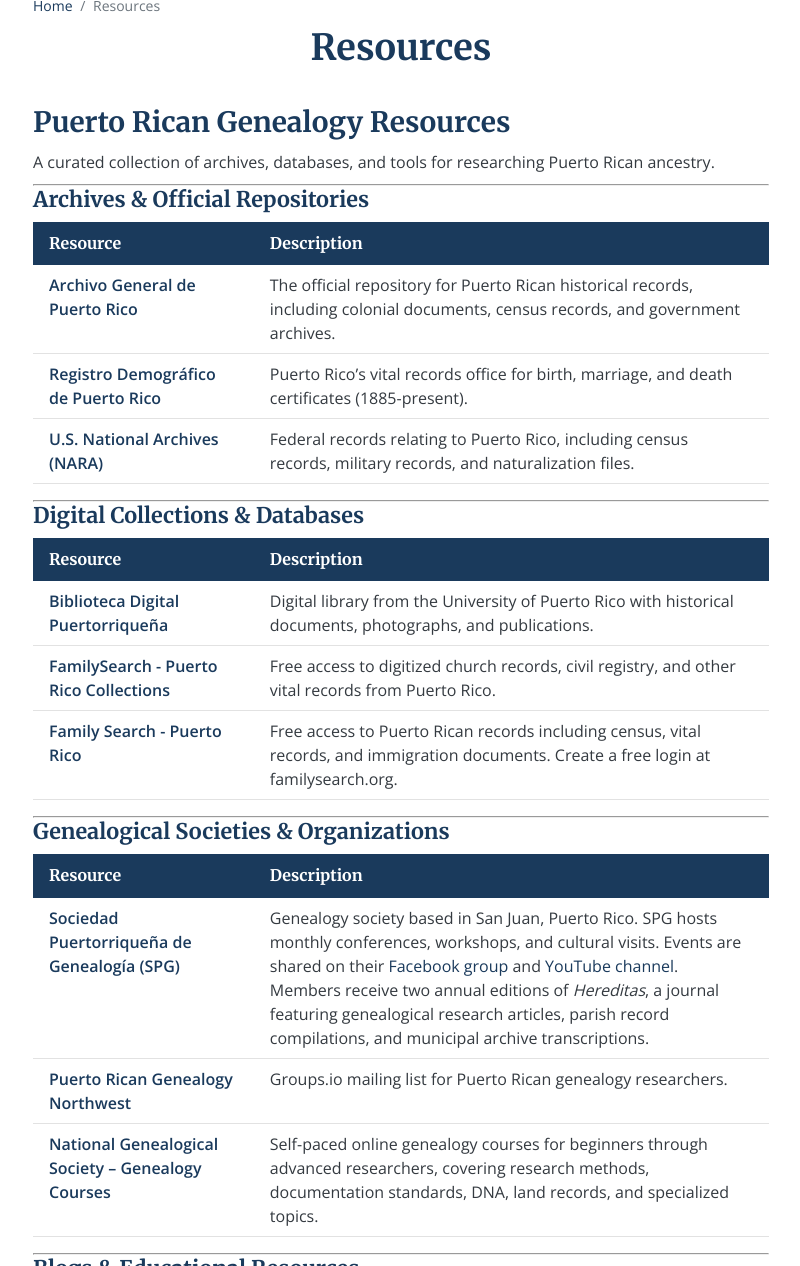
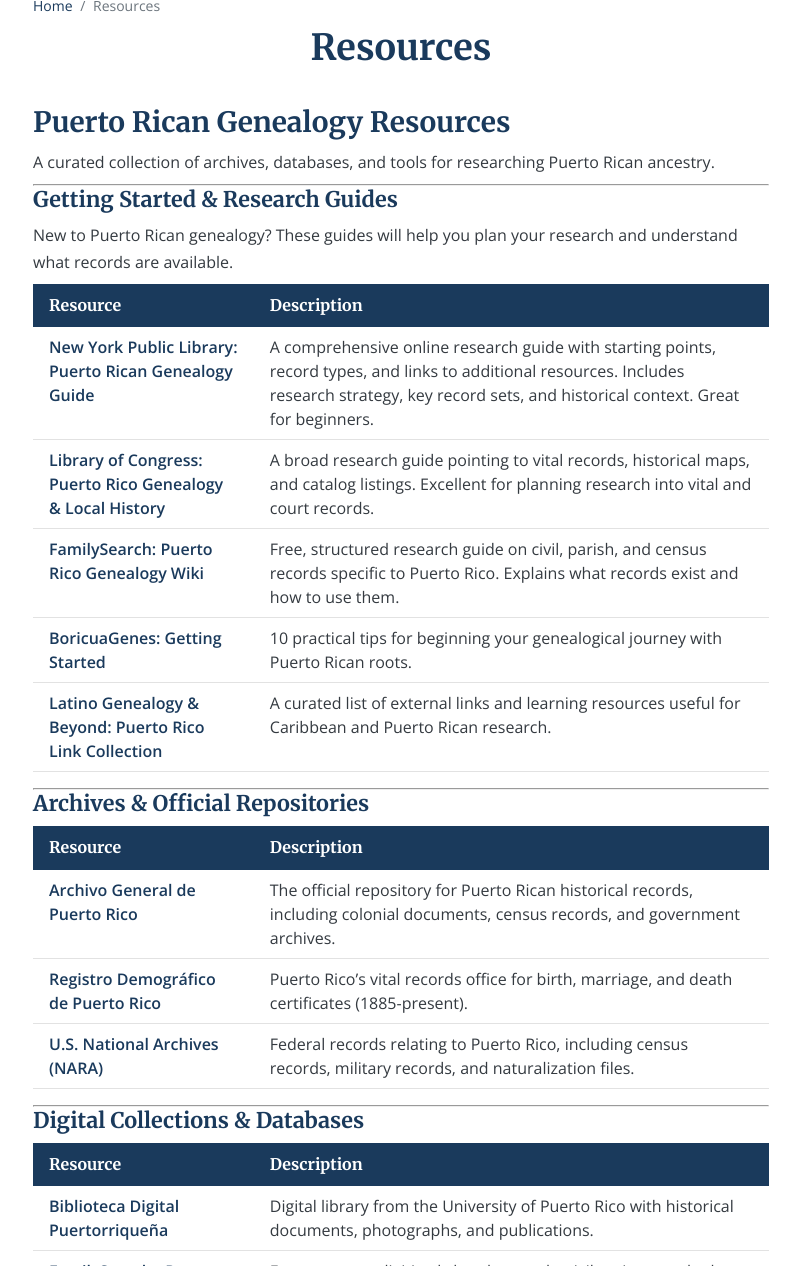
Before and after one commit to SylviaVargas/puertoricangenealogygroup, a Jekyll site: the page built from resources.md, in a window 1280 px wide and 1400 px high, cut to the strip 134-1400 px from the top of the window. Shown: the whole strip, without its empty margins (239-1039 px from the left). Built offline with Jekyll 4.4.1, drawn with Linux system fonts in a browser that asks for light colours; some of the changed text lies outside the part shown.

Commit message:
Update Resources.

```diff
--- a/resources.md
+++ b/resources.md
@@ -10,6 +10,20 @@
 ## Puerto Rican Genealogy Resources
 
 A curated collection of archives, databases, and tools for researching Puerto Rican ancestry.
+
+---
+
+### Getting Started & Research Guides
+
+New to Puerto Rican genealogy? These guides will help you plan your research and understand what records are available.
+
+| Resource | Description |
+|----------|-------------|
+| <a href="https://libguides.nypl.org/puertoricogenealogy/atnypl" target="_blank" rel="noopener">New York Public Library: Puerto Rican Genealogy Guide</a> | A comprehensive online research guide with starting points, record types, and links to additional resources. Includes research strategy, key record sets, and historical context. Great for beginners. |
+| <a href="https://guides.loc.gov/puerto-rico-local-history-genealogy" target="_blank" rel="noopener">Library of Congress: Puerto Rico Genealogy & Local History</a> | A broad research guide pointing to vital records, historical maps, and catalog listings. Excellent for planning research into vital and court records. |
+| <a href="https://www.familysearch.org/en/wiki/Puerto_Rico_Genealogy" target="_blank" rel="noopener">FamilySearch: Puerto Rico Genealogy Wiki</a> | Free, structured research guide on civil, parish, and census records specific to Puerto Rico. Explains what records exist and how to use them. |
+| <a href="https://boricuagenes.com/getting-started/" target="_blank" rel="noopener">BoricuaGenes: Getting Started</a> | 10 practical tips for beginning your genealogical journey with Puerto Rican roots. |
+| <a href="https://latinogenealogyandbeyond.com/puerto-rico-link-list/" target="_blank" rel="noopener">Latino Genealogy & Beyond: Puerto Rico Link Collection</a> | A curated list of external links and learning resources useful for Caribbean and Puerto Rican research. |
 
 ---
 
@@ -49,9 +63,9 @@
 | Resource | Description |
 |----------|-------------|
 | <a href="https://looking4myroots.com" target="_blank" rel="noopener">Looking4MyRoots</a> | Our companion blog with research tips, case studies, and Puerto Rican genealogy articles. |
-| <a href="https://boricuagenes.com/" target="_blank" rel="noopener">BoricuaGenes Blog</a> | Blog by Luis Rivera documenting Puerto Rican genealogy and genetic ancestry research, exploring Taíno, African, and Spanish roots with practical guides and church record resources. |
+| <a href="https://boricuagenes.com/" target="_blank" rel="noopener">BoricuaGenes Blog</a> | Blog by Luis Rivera documenting Puerto Rican genealogy and genetic ancestry research, exploring Taíno, African, and Spanish roots with practical guides and church record resources. See also: <a href="https://boricuagenes.com/getting-started/" target="_blank" rel="noopener">Getting Started</a>. |
 | <a href="https://genus-meridiem-pr.blogspot.com/" target="_blank" rel="noopener">Genealogías e Historia del Suroeste de Puerto Rico</a> | Blog by César A. Zapata Lozada dedicated to genealogical research and local history of southwestern Puerto Rico, featuring parish records, colonial documents, and family lineages from towns like San Germán, Cabo Rojo, and Lajas. |
-| <a href="https://latinogenealogyandbeyond.com/" target="_blank" rel="noopener">Latino Genealogy and Beyond</a> | Blog by Dr. Ellen Fernandez-Sacco exploring Caribbean genealogy with emphasis on Puerto Rico and the diaspora, integrating African, Indigenous, and colonial ancestry research with broader historical narratives. |
+| <a href="https://latinogenealogyandbeyond.com/" target="_blank" rel="noopener">Latino Genealogy and Beyond</a> | Blog by Dr. Ellen Fernandez-Sacco exploring Caribbean genealogy with emphasis on Puerto Rico and the diaspora, integrating African, Indigenous, and colonial ancestry research with broader historical narratives. See also: <a href="https://latinogenealogyandbeyond.com/puerto-rico-link-list/" target="_blank" rel="noopener">Puerto Rico Link Collection</a>. |
 | <a href="https://puertorikin.com/" target="_blank" rel="noopener">Puerto RiKin</a> | Genealogy blog focusing on Puerto Rican kin and research strategies. |
 | <a href="https://familylocket.com/" target="_blank" rel="noopener">Family Locket</a> | Blog by Diana Elder (AG®) and Nicole Dyer, a mother-daughter team of professional genealogists. Features the "Research Like a Pro" methodology, DNA genealogy guides, record analysis tutorials, and practical tools for organizing and documenting family history research. |
 | <a href="https://www.hijosdecoamopr.com/" target="_blank" rel="noopener">Hijos de Coamo</a> | Extensive resources focused on Coamo and Puerto Rican genealogy research. |
```
Also changed, not shown: es/recursos.md (+16 -2 lines).
